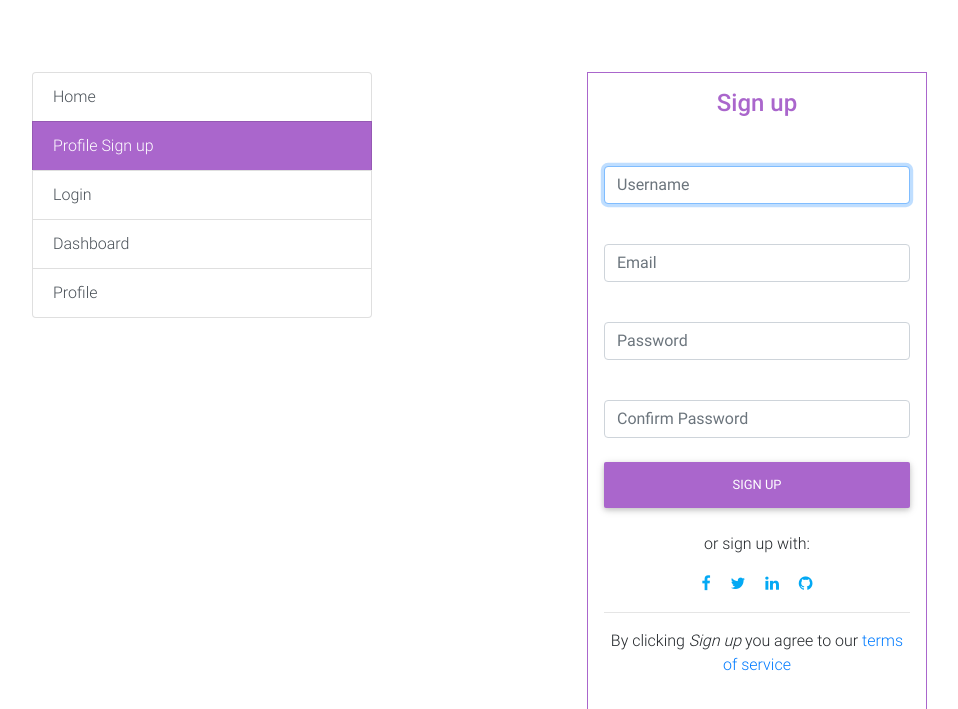
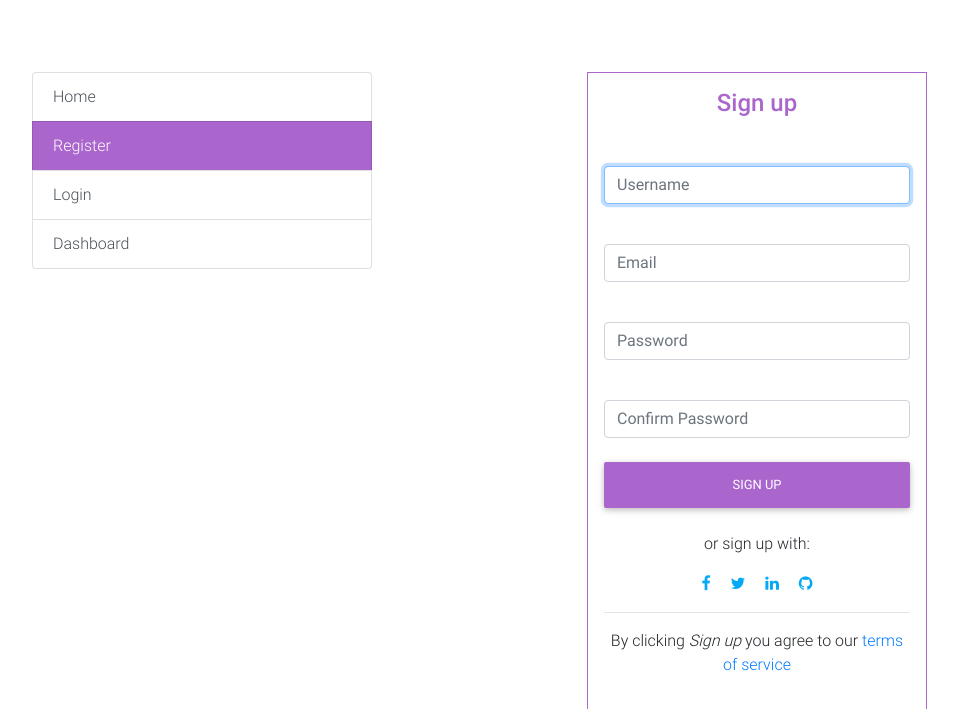
Before and after one commit to Alexmhack/Django-Angular-Blog, a Django app: template templates/app/signup.html in a window 1280 px wide. Shown: the top 709 px of the page, without its empty margins (68-1026 px from the left). Run offline with Django 3.2, Linux system fonts and the light colour scheme; tables that the repository leaves empty hold one stand-in row (Sample ...); the template is opened without the code that fills it: values named after a table or form of the project are taken from there, most other values are stand-ins (such as "Sample title", 1, 10 or a date in 2020); some libraries are stand-ins or nearby versions.

Commit message:
implement sign up view

```diff
--- a/accounts/views.py
+++ b/accounts/views.py
@@ -7,8 +7,6 @@ from django.contrib.auth.decorators import login_required
 from .forms import SignUpForm
 
 def signup_view(request):
-	if request.user.is_authenticated:
-		return redirect('users:dashboard')
 	if request.method == "POST":
 		form = SignUpForm(request.POST)
 		if form.is_valid():
@@ -17,7 +15,7 @@ def signup_view(request):
 			password = form.cleaned_data.get('password1')
 			user = authenticate(username=username, password=password)
 			login(request, user)
-			return redirect('users:dashboard')
+			return redirect('accounts:dashboard')
 		else:
 			messages.error(request, 'Correct the errors below')
 	else:
--- a/templates/app/signup.html
+++ b/templates/app/signup.html
@@ -27,18 +27,12 @@
 	<div class="col-md-4">
 
 		<div class="list-group mt-5">
-		    <a href="{% url 'users:home' %}" class="list-group-item list-group-item-action waves-effect">Home</a>
-			{% if profile %}
-		    <a href="{% url 'profiles:profile-signup' %}" class="list-group-item bg-secondary text-white waves-effect">
-		    		Profile Sign up
-		    	{% else %}
-		    	<a href="{% url 'users:sign-up' %}" class="list-group-item bg-secondary text-white waves-effect">
-		    		Sign up
-		    {% endif %}
+		    <a href="{% url 'accounts:home' %}" class="list-group-item list-group-item-action waves-effect">Home</a>
+		    <a href="{% url 'accounts:register' %}" class="list-group-item bg-secondary text-white waves-effect">
+		    	Register
 		    </a>
 		    <a href="{% url 'login' %}" class="list-group-item list-group-item-action waves-effect">Login</a>
-		    <a href="{% url 'users:dashboard' %}" class="list-group-item list-group-item-action waves-effect">Dashboard</a>
-		    <a href="{% url 'users:dashboard' %}" class="list-group-item list-group-item-action waves-effect">Profile</a>
+		    <a href="{% url 'accounts:dashboard' %}" class="list-group-item list-group-item-action waves-effect">Dashboard</a>
 		</div>
 
 	</div>
```
Also changed, not shown: templates/app/profile_edit.html (deleted, +0 -25 lines).
